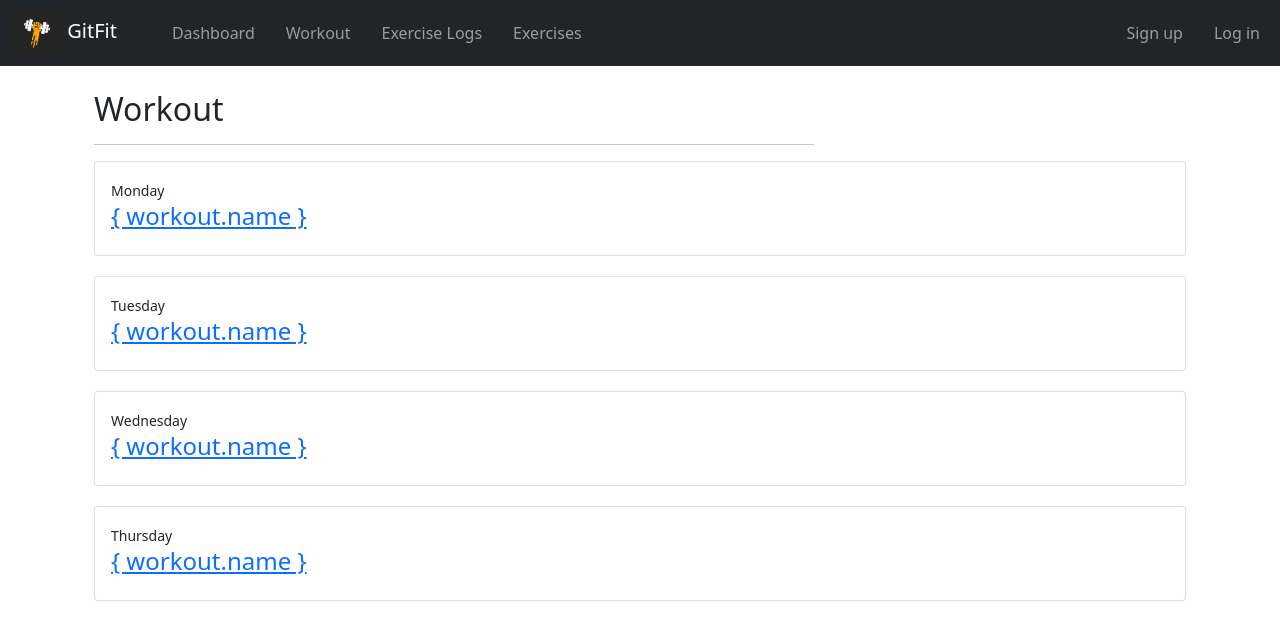
After one commit to vrbrag/Workout-Planner, a Flask app: page /user/workout in a window 1280 px wide. The commit adds this page. Shown: the top 640 px of the page. Run offline with Flask 2, Linux system fonts and the light colour scheme; some libraries are stand-ins or nearby versions.

Commit message:
workout sessions page

```diff
--- a/app.py
+++ b/app.py
@@ -156,22 +156,35 @@ def show_exercise_info(exercise_id):
             res = exercise
     return render_template('show_exercise.html', res=res)
 
+
+
+# _________________________________________________
+# *****************/ Workout Tab ****************
+# _________________________________________________
 # -------------------------------------------------
-# Search EXERCISES BY CATEGORY
+# User Workout
 # -------------------------------------------------
-# @app.route('/exerciseby/category/<int:categoryId>')
-# def show_exercises_by_category(categoryId):
-#     # category = request.args["value"]
-#     resp = requests.get(f"{BASE_URL}/exercise", params={'language':2, 'category': categoryId})
-#     data_exercises = resp.json()['results']
-#     print("is this working?")
-#     print(data_exercises[0]['name'])
-#     return render_template('all_exercises.html', data_exercises=data_exercises)
+@app.route('/user/workout')
+def show_workout():
 
-resp = requests.get(f"{BASE_URL}/exercise", params={'language':2, 'limit':232})
-data = resp.json()['results']
-res = None
-for exercise in data:
-    if exercise['id'] == 187:
-        res = exercise
-        print(res)
+    return render_template('users/workout_week.html')
+
+@app.route('/user/workout/id')
+def show_workout_exercises():
+
+        return render_template('users/workout_session.html')
+
+@app.route('/user/workout/form')
+def show_workout_form():
+
+    return render_template('users/tracker.html')
+
+
+
+# resp = requests.get(f"{BASE_URL}/exercise", params={'language':2, 'limit':232})
+# data = resp.json()['results']
+# res = None
+# for exercise in data:
+#     if exercise['id'] == 187:
+#         res = exercise
+#         print(res)
--- a/static/stylesheets/style.css
+++ b/static/stylesheets/style.css
@@ -1,7 +1,9 @@
+
 .nav-item {
   margin: auto;
   padding-left: 15px;
 }
+
 /* =====================================================
 _________________/ *Exercise* Tab /__________________
 ===================================================== */
@@ -55,3 +57,13 @@ _________________/ *Exercise* Tab /__________________
   display: inline-block;
   font-size: 16px;
  }
+
+ /* =====================================================
+_________________/ *Workout* Tab /__________________
+===================================================== */
+/* --------------------------------------- */
+/* Workout Table Styling */
+/* --------------------------------------- */
+.card-deck {
+  padding-bottom: 20px;
+}
--- a/templates/base.html
+++ b/templates/base.html
@@ -27,18 +27,18 @@
                <span class="navbar-brand mb-0 h1">GitFit</span>
             </a>
             <!-- make fitness icon clickable -->
-            <button class="navbar-toggler" type="button" data-toggle="collapse" data-target="#navbarSupportedContent"
+            <!-- <button class="navbar-toggler" type="button" data-toggle="collapse" data-target="#navbarSupportedContent"
                aria-controls="navbarSupportedContent" aria-expanded="false" aria-label="Toggle navigation">
                <span class="navbar-toggler-icon"></span>
-            </button>
+            </button> -->
          </div>
          <div class="collapse navbar-collapse" id="navbarSupportedContent">
             <ul class="navbar-nav mr-auto">
-               <li class="nav-item active">
+               <li class="nav-item">
                   <a class="nav-link" href="/">Dashboard <span class="sr-only"></span></a>
                </li>
                <li class="nav-item">
-                  <a class="nav-link" href="#">Workout</a>
+                  <a class="nav-link" href="/user/workout">Workout</a>
                </li>
                <li class="nav-item">
                   <a class="nav-link" href="#">Exercise Logs</a>
@@ -52,15 +52,15 @@
             <!-- ################## -->
             <!-- move this to outside of nav tags so when signed out display page is just options to sign up/log in -->
             {% if not g.user %}
-            <li class="nav-item active">
+            <li class="nav-item">
                <a class="nav-link" href="/signup">Sign up</a>
             </li>
-            <li class="nav-item active">
+            <li class="nav-item">
                <a class="nav-link" href="/login">Log in</a>
             </li>
             {% else %}
             <!-- ################## -->
-            <li class="nav-item active">
+            <li class="nav-item">
                <a class="nav-link" href="/users/{{ g.user.id }}"></a>
             </li>
             <li>
--- /dev/null
+++ b/templates/users/workout_week.html
@@ -0,0 +1,80 @@
+{% extends 'base.html' %}
+{% block content %}
+
+<div id="main">
+   <div class="container pt-4">
+      <div class="row">
+         <div class="col-sm-8">
+            <h2 class="page-header" id="page-title">Workout</h2>
+            <hr>
+         </div>
+      </div>
+      <div class="row">
+         <div class="main-content" id="col-sm-12">
+            <div class="card-deck">
+               <div class="card">
+                  <div class="card-body">
+                     <small class="workout-title">Monday</small>
+                     <div class="card-text" id="workout-session">
+                        <a href="/user/workout/id">
+                           <h4>{ workout.name }</h4>
+                        </a>
+                     </div>
+                  </div>
+               </div>
+            </div>
+         </div>
+      </div>
+      <div class="row">
+         <div class="main-content" id="col-sm-12">
+            <div class="card-deck">
+               <div class="card">
+                  <div class="card-body">
+                     <small class="workout-title">Tuesday</small>
+                     <div class="card-text" id="workout-session">
+                        <a href="/user/workout/id">
+                           <h4>{ workout.name }</h4>
+                        </a>
+                     </div>
+                  </div>
+               </div>
+            </div>
+         </div>
+      </div>
+      <div class="row">
+         <div class="main-content" id="col-sm-12">
+            <div class="card-deck">
+               <div class="card">
+                  <div class="card-body">
+                     <small class="workout-title">Wednesday</small>
+                     <div class="card-text" id="workout-session">
+                        <a href="/user/workout/id">
+                           <h4>{ workout.name }</h4>
+                        </a>
+                     </div>
+                  </div>
+               </div>
+            </div>
+         </div>
+      </div>
+      <div class="row">
+         <div class="main-content" id="col-sm-12">
+            <div class="card-deck">
+               <div class="card">
+                  <div class="card-body">
+                     <small class="workout-title">Thursday</small>
+                     <div class="card-text" id="workout-session">
+                        <a href="/user/workout/id">
+                           <h4>{ workout.name }</h4>
+                        </a>
+                     </div>
+                  </div>
+               </div>
+            </div>
+         </div>
+      </div>
+
+   </div>
+</div>
+
+{% endblock %}
```
Also changed, not shown: forms.py (+8 -1 lines), models.py (+5 -33 lines), seed.py (added, +28 -0 lines), templates/all_exercises.html (+0 -13 lines), templates/users/workout_session.html (added, +57 -0 lines), static/app.js (line endings or trailing spaces).
